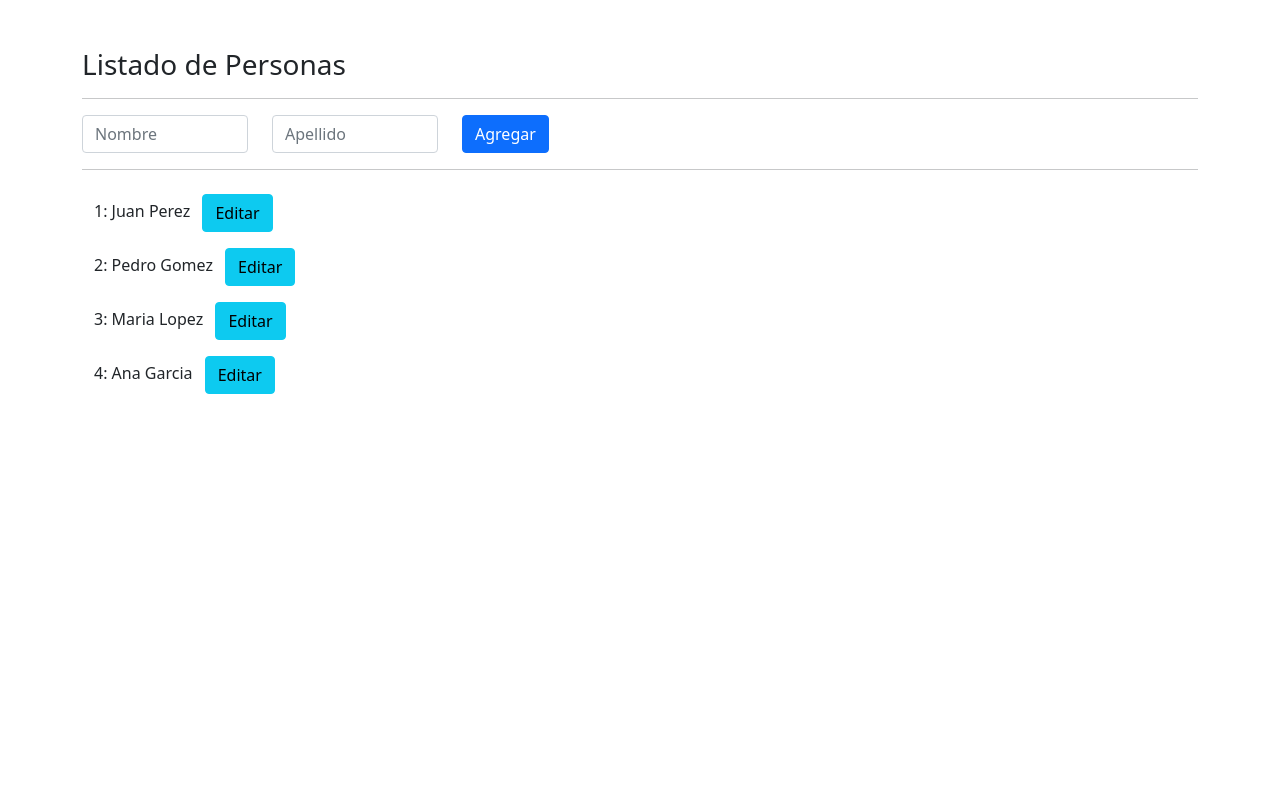
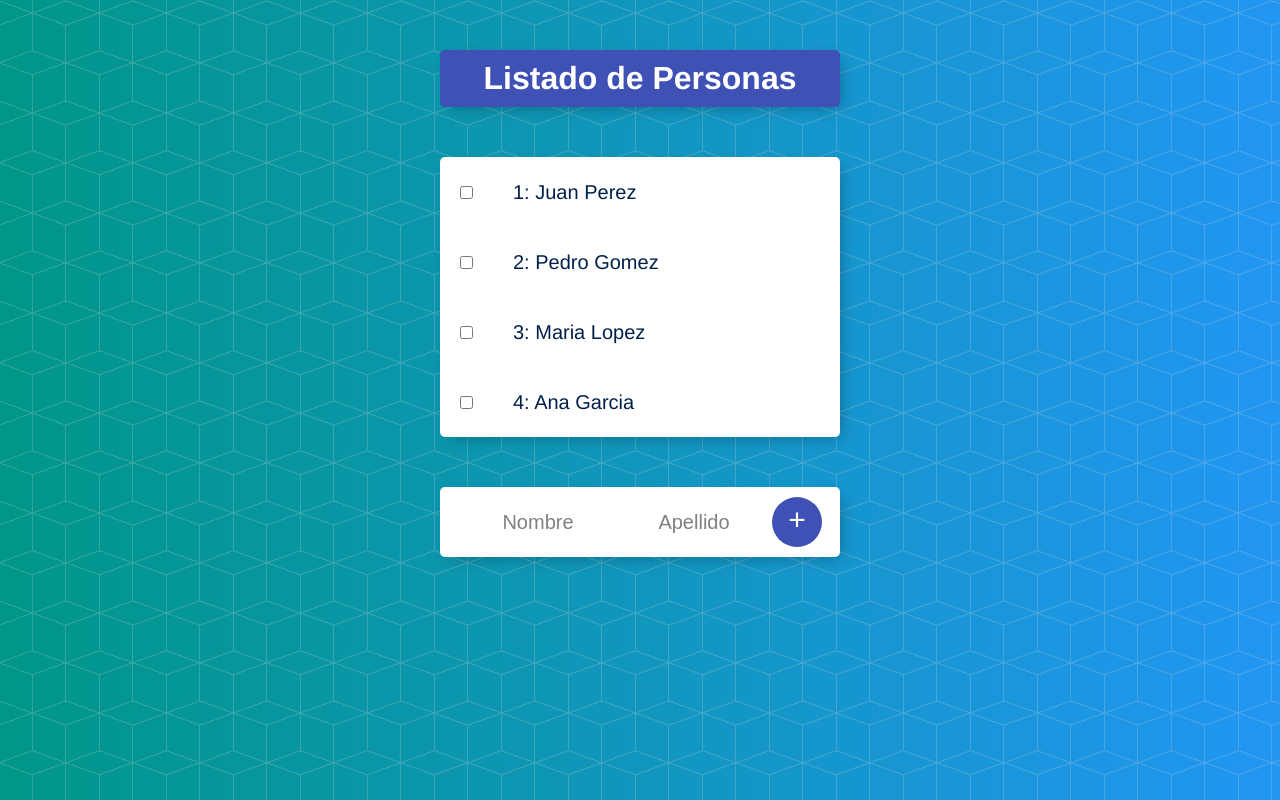
Before and after one commit to FedeAletti/listado-angular, an Angular app: page / in a window 1280 px wide. Shown: the top 800 px of the page. Built offline with nearby package versions, Linux system fonts and the light colour scheme.

Commit message:
Mejora visual

```diff
--- a/angular.json
+++ b/angular.json
@@ -23,11 +23,8 @@
             "polyfills": "src/polyfills.ts",
             "tsConfig": "tsconfig.app.json",
             "assets": ["src/favicon.ico", "src/assets"],
-            "styles": [
-              "node_modules/bootstrap/dist/css/bootstrap.min.css",
-              "src/styles.css"
-            ],
-            "scripts": ["node_modules/bootstrap/dist/js/bootstrap.min.js"]
+            "styles": ["src/styles.css"],
+            "scripts": []
           },
           "configurations": {
             "production": {
@@ -88,11 +85,8 @@
             "tsConfig": "tsconfig.spec.json",
             "karmaConfig": "karma.conf.js",
             "assets": ["src/favicon.ico", "src/assets"],
-            "styles": [
-              "node_modules/bootstrap/dist/css/bootstrap.min.css",
-              "src/styles.css"
-            ],
-            "scripts": ["node_modules/bootstrap/dist/js/bootstrap.min.js"]
+            "styles": ["src/styles.css"],
+            "scripts": []
           }
         }
       }
--- a/src/app/app.component.html
+++ b/src/app/app.component.html
@@ -1,10 +1,8 @@
-<div class="container mt-5">
-  <div class="col">
-    <h3>{{ titulo }}</h3>
-  </div>
-  <hr />
-  <app-formulario> </app-formulario>
-  <hr />
+<div class="box" id="heading">
+  <h1>{{ titulo }}</h1>
+</div>
+
+<div class="box">
   <app-persona
     *ngFor="let personaElemento of personas; let i = index"
     [persona]="personaElemento"
@@ -12,3 +10,7 @@
   >
   </app-persona>
 </div>
+
+<div class="box">
+  <app-formulario> </app-formulario>
+</div>
--- a/src/app/formulario/formulario.component.html
+++ b/src/app/formulario/formulario.component.html
@@ -1,29 +1,19 @@
-<form class="form row">
-  <div class="form-group col-md-2">
+<form class="item">
   <!-- Nombre -->
   <input
     type="text"
-      class="form-control"
     id="nombre"
     placeholder="Nombre"
     name="nombre"
-      #nombreInput
+    [(ngModel)]="nombreInput"
   />
-  </div>
-  <div class="form-group col-md-2">
   <!-- Apellido -->
   <input
     type="text"
-      class="form-control"
     id="apellido"
     placeholder="Apellido"
     name="Apellido"
-      #apellidoInput
+    [(ngModel)]="apellidoInput"
   />
-  </div>
-  <div class="col">
-    <button type="submit" class="btn btn-primary" (click)="agregarPersona()">
-      Agregar
-    </button>
-  </div>
+  <button type="submit" (click)="agregarPersona()">+</button>
 </form>
--- a/src/app/formulario/formulario.component.ts
+++ b/src/app/formulario/formulario.component.ts
@@ -9,8 +9,8 @@ import { PersonasService } from '../personas.service';
   styleUrls: ['./formulario.component.css'],
 })
 export class FormularioComponent {
-  @ViewChild('nombreInput') nombreInput: ElementRef;
-  @ViewChild('apellidoInput') apellidoInput: ElementRef;
+  nombreInput: string;
+  apellidoInput: string;
 
   constructor(
     private loggingService: LoggingService,
@@ -22,14 +22,8 @@ export class FormularioComponent {
   }
 
   agregarPersona() {
-    if (
-      this.nombreInput.nativeElement.value.length > 0 &&
-      this.apellidoInput.nativeElement.value.length > 0
-    ) {
-      let persona1 = new Persona(
-        this.nombreInput.nativeElement.value,
-        this.apellidoInput.nativeElement.value
-      );
+    if (this.nombreInput.length > 0 && this.apellidoInput.length > 0) {
+      let persona1 = new Persona(this.nombreInput, this.apellidoInput);
 
       this.personasService.agregarPersona(persona1);
     }
--- a/src/app/persona/persona.component.html
+++ b/src/app/persona/persona.component.html
@@ -1,13 +1,5 @@
-<div class="container">
-  <div class="row">
-    <div class="col">
-      <div>
-        {{ indice + 1 }}: {{ persona.nombre }} {{ persona.apellido }}
+<div class="item">
+  <input type="checkbox" class="btn btn-info m-2" (click)="emitirSaludo()" />
 
-        <button type="submit" class="btn btn-info m-2" (click)="emitirSaludo()">
-          Editar
-        </button>
-      </div>
-    </div>
-  </div>
+  <p>{{ indice + 1 }}: {{ persona.nombre }} {{ persona.apellido }}</p>
 </div>
--- a/src/index.html
+++ b/src/index.html
@@ -1,11 +1,11 @@
-<!doctype html>
+<!DOCTYPE html>
 <html lang="en">
   <head>
-  <meta charset="utf-8">
+    <meta charset="utf-8" />
     <title>ListadoPersonas</title>
-  <base href="/">
-  <meta name="viewport" content="width=device-width, initial-scale=1">
-  <link rel="icon" type="image/x-icon" href="favicon.ico">
+    <base href="/" />
+    <meta name="viewport" content="width=device-width, initial-scale=1" />
+    <link rel="icon" type="image/x-icon" href="favicon.ico" />
   </head>
   <body>
     <app-root></app-root>
--- a/src/styles.css
+++ b/src/styles.css
@@ -1 +1,89 @@
-/* You can add global styles to this file, and also import other style files */
+html {
+  background-color: #2196f3;
+  min-height: 1000px;
+  font-family: "helvetica neue";
+  background: url(./assets/bg-pattern.png), #2196f3;
+  background: url(./assets/bg-pattern.png),
+    -webkit-gradient(linear, right top, left top, from(#2196f3), to(#009688));
+  background: url(./assets/bg-pattern.png),
+    linear-gradient(to left, #2196f3, #009688);
+}
+
+h1 {
+  color: #fff;
+  padding: 10px;
+}
+
+.box {
+  max-width: 400px;
+  margin: 50px auto;
+  background: white;
+  border-radius: 5px;
+  box-shadow: 5px 5px 15px -5px rgba(0, 0, 0, 0.3);
+}
+
+#heading {
+  background-color: #3f51b5;
+  text-align: center;
+}
+
+.item {
+  min-height: 70px;
+  display: flex;
+  align-items: center;
+  border-bottom: 1px solid #f1f1f1;
+}
+
+.item:last-child {
+  border-bottom: 0;
+}
+
+input[type="checkbox"] {
+  margin: 20px;
+}
+
+p {
+  margin: 0;
+  padding: 20px;
+  font-size: 20px;
+  font-weight: 200;
+  color: #00204a;
+}
+
+form {
+  text-align: center;
+  margin-left: 20px;
+}
+
+button {
+  min-height: 50px;
+  width: 50px;
+  border-radius: 50%;
+  border-color: transparent;
+  background-color: #3f51b5;
+  color: #fff;
+  font-size: 30px;
+  padding-bottom: 6px;
+  border-width: 0;
+}
+
+input[type="text"] {
+  text-align: center;
+  height: 60px;
+  top: 10px;
+  border: none;
+  background: transparent;
+  font-size: 20px;
+  font-weight: 200;
+  width: 40%;
+}
+
+input[type="text"]:focus {
+  outline: none;
+  box-shadow: inset 0 -3px 0 0 #3f51b5;
+}
+
+::placeholder {
+  color: grey;
+  opacity: 1;
+}
```
Also changed, not shown: src/assets/bg-pattern.png (added). Lines whose indentation alone changed are shown as unchanged.
